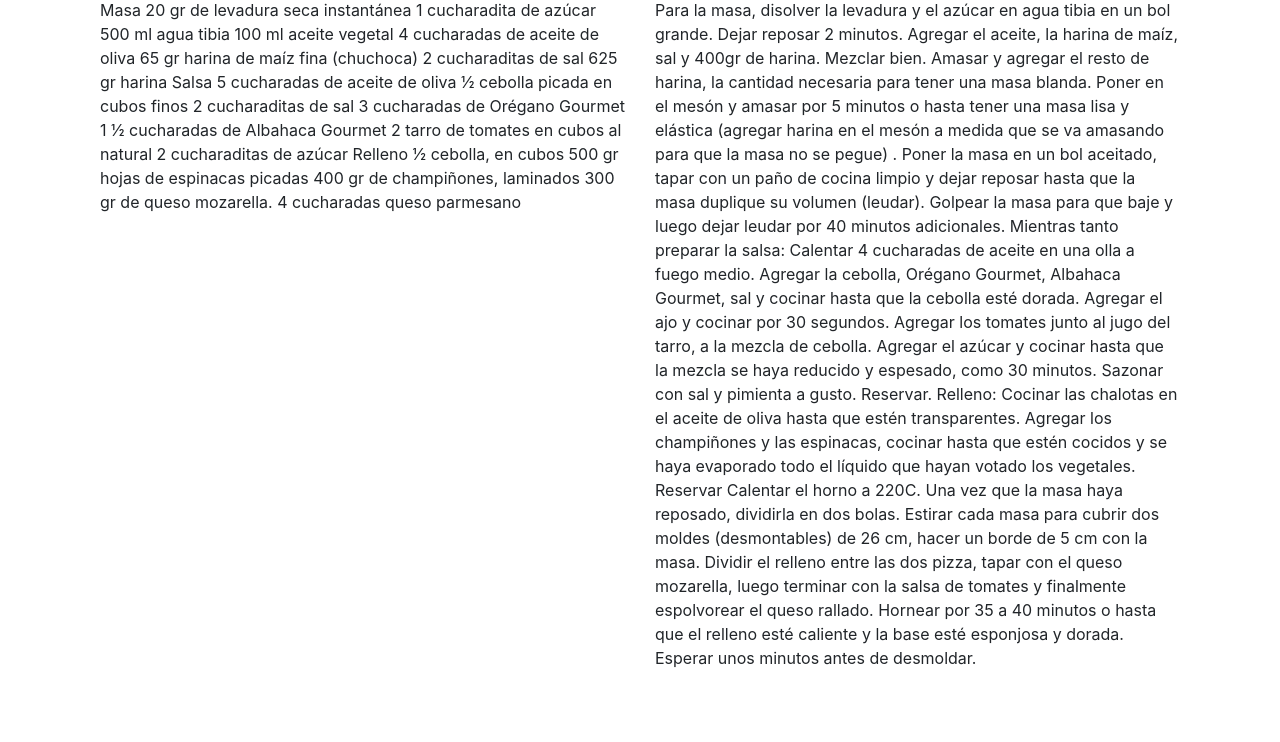
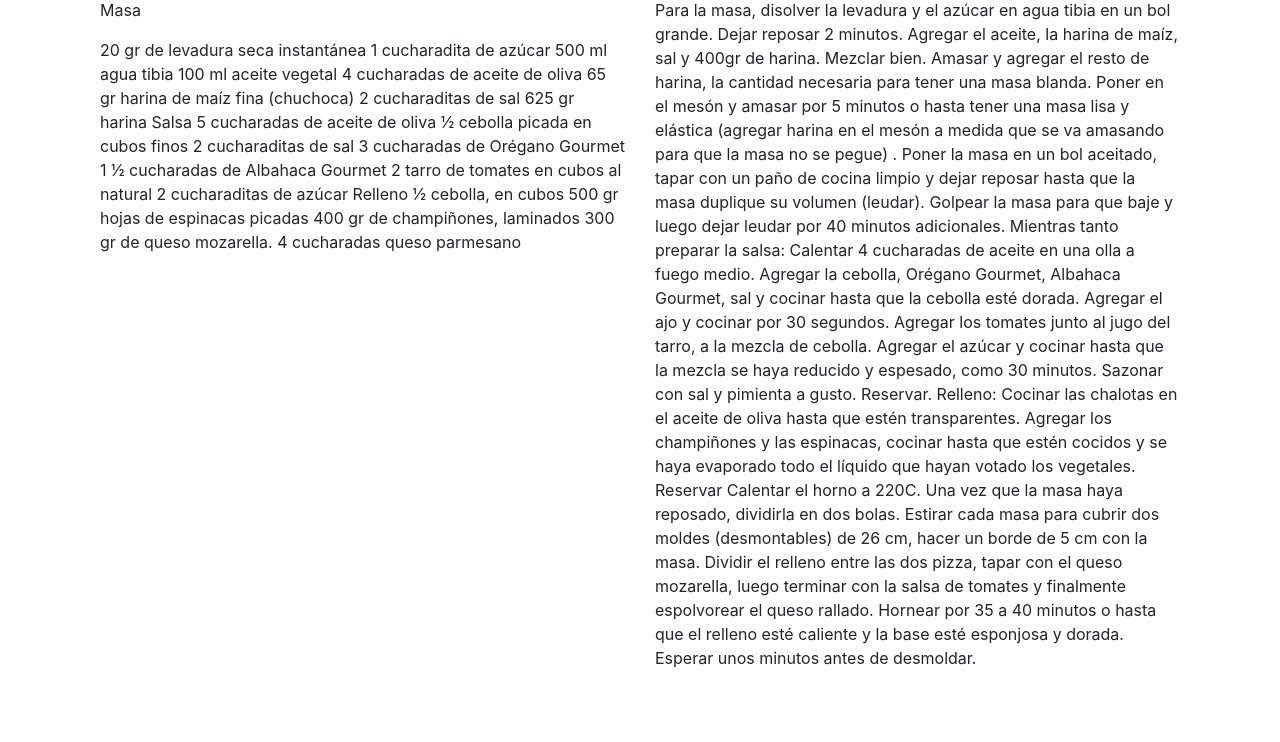
Before and after one commit to hernandw/ricomida, a plain HTML site: page index.html in a window 1280 px wide. Shown: the part 58-800 px from the top of the page. Drawn offline with nearby package versions, Linux system fonts and the light colour scheme.

Commit message:
agregar parrafo

```diff
--- a/index.html
+++ b/index.html
@@ -45,7 +45,8 @@ WvCWPIPm49" crossorigin="anonymous"></script>
                 <div class="col">
 
 
-                  Masa
+                  <p>Masa</p>
+
 
                     20 gr de levadura seca instantánea
                     1 cucharadita de azúcar
```
